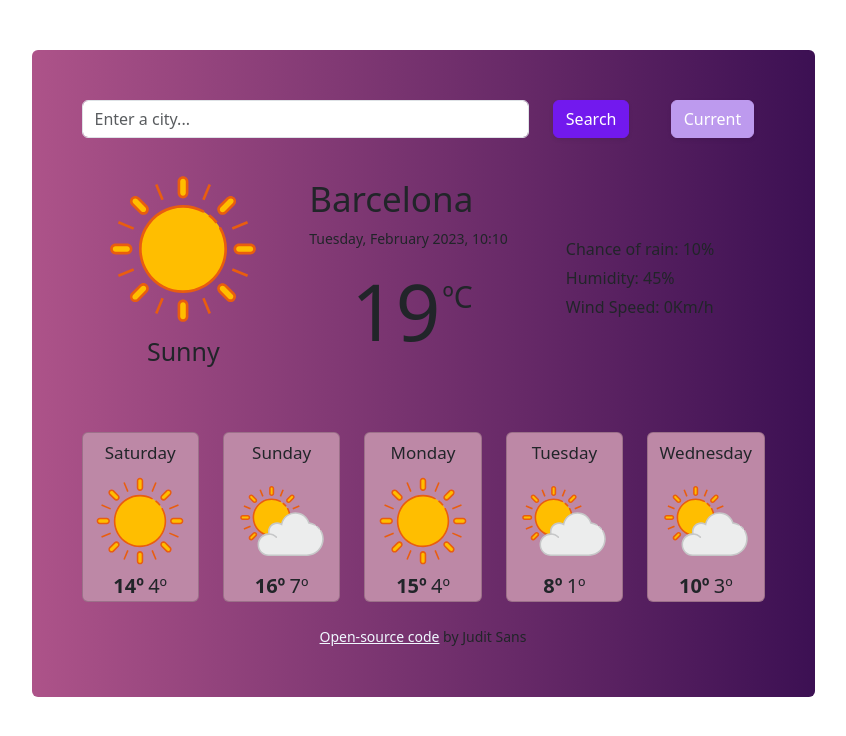
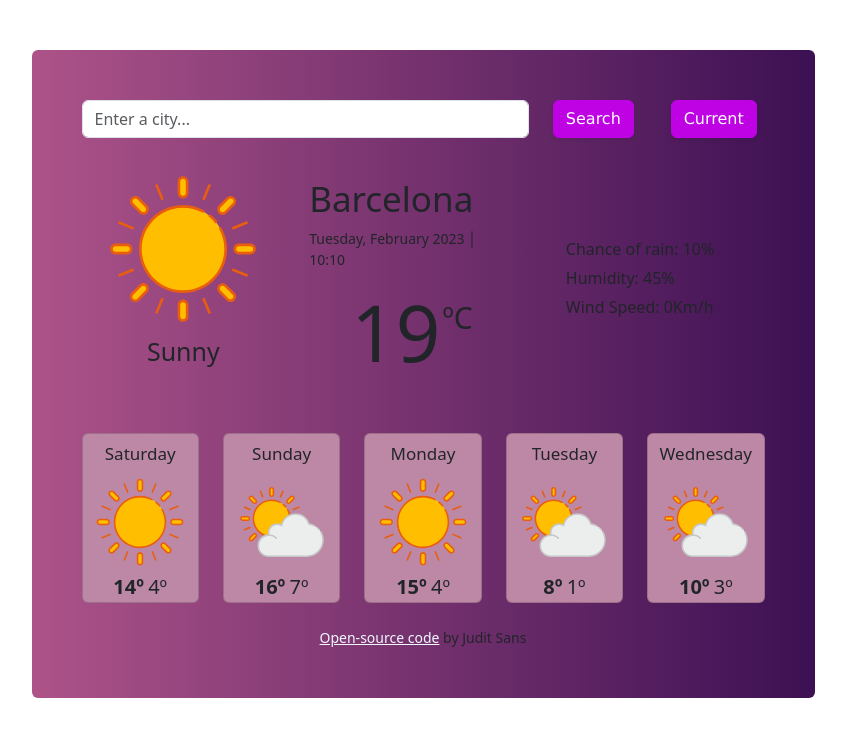
Before and after one commit to juditsp/my-weather-app-project, a plain HTML site: page index.html in a window 1280 px wide. Shown: the whole page, without its empty margins (217-1063 px from the left). Drawn offline with nearby package versions, Linux system fonts and the light colour scheme.

Commit message:
Updated CSS to Search and Current buttons

```diff
--- a/src/index.js
+++ b/src/index.js
@@ -38,7 +38,7 @@ let months = [
 let month = months[currentDate.getMonth()];
 document.querySelector(
   "#date-time"
-).innerHTML = `${day}, ${month} ${year}, ${hours}:${minutes}`;
+).innerHTML = `${day}, ${month} ${year} │ ${hours}:${minutes}`;
 
 function showTemp(response) {
   let temperature = Math.round(response.data.main.temp);
--- a/src/styles.css
+++ b/src/styles.css
@@ -51,27 +51,29 @@ a {
 }
 
 .search-button {
-  background: rgb(114, 25, 238);
-  border-color: rgb(114, 25, 238);
+  background: #be02e4;
+  border-color: #be02e4;
   transition: all 150ms ease-in-out;
+  font-family: Verdana, Geneva, Tahoma, sans-serif;
 }
 
 .current-button {
-  background: rgb(189, 154, 238);
-  border-color: rgb(189, 154, 238);
+  background: #be02e4;
+  border-color: #be02e4;
   transition: all 150ms ease-in-out;
+  font-family: Verdana, Geneva, Tahoma, sans-serif;
 }
 
 .search-button:hover {
-  background: rgb(189, 154, 238);
-  border-color: rgb(189, 154, 238);
+  background: #e38cf4;
+  border-color: #e38cf4;
   color: white;
   cursor: pointer;
 }
 
 .current-button:hover {
-  background: rgb(114, 25, 238);
-  border-color: rgb(114, 25, 238);
+  background: #e38cf4;
+  border-color: #e38cf4;
   color: white;
   cursor: pointer;
 }
```
